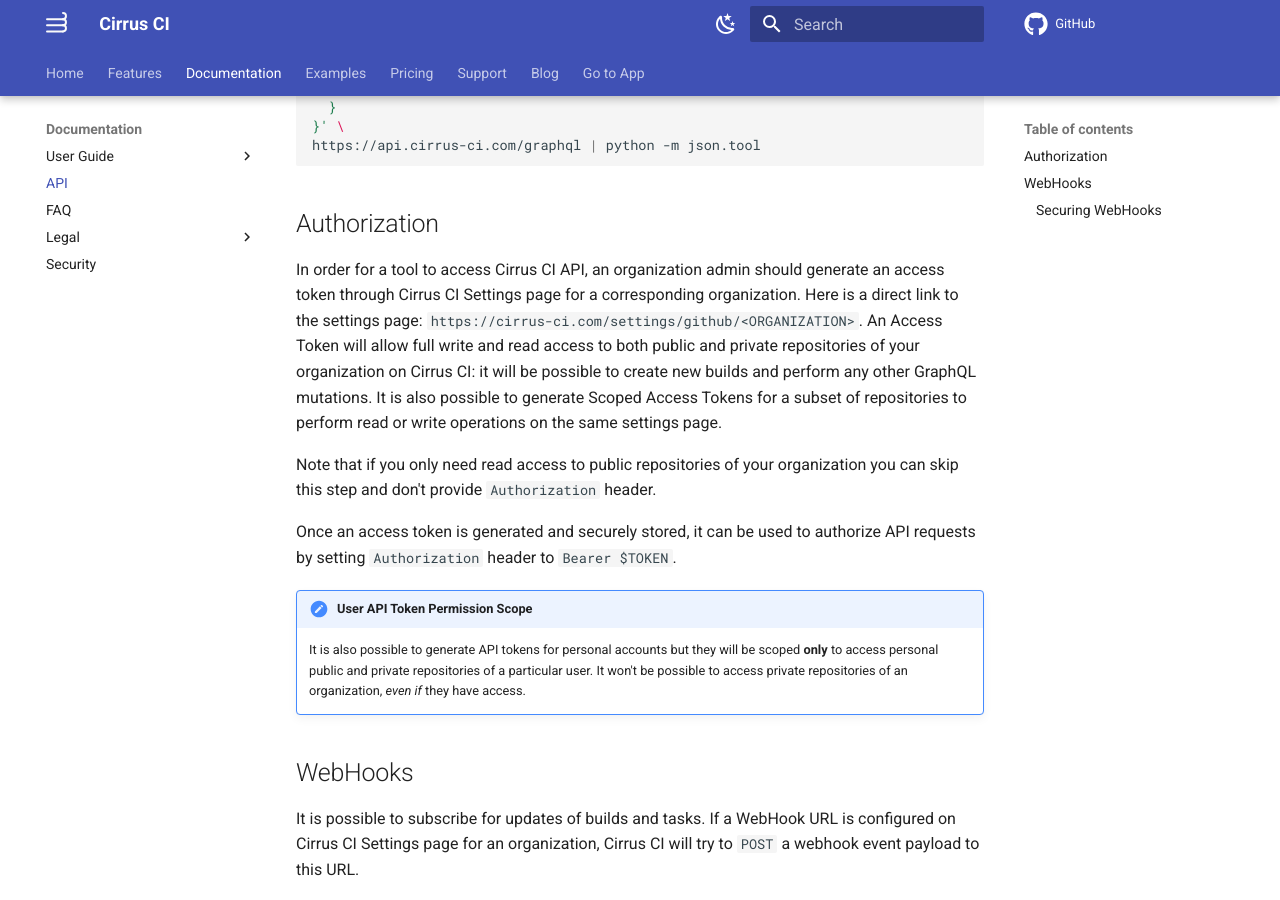
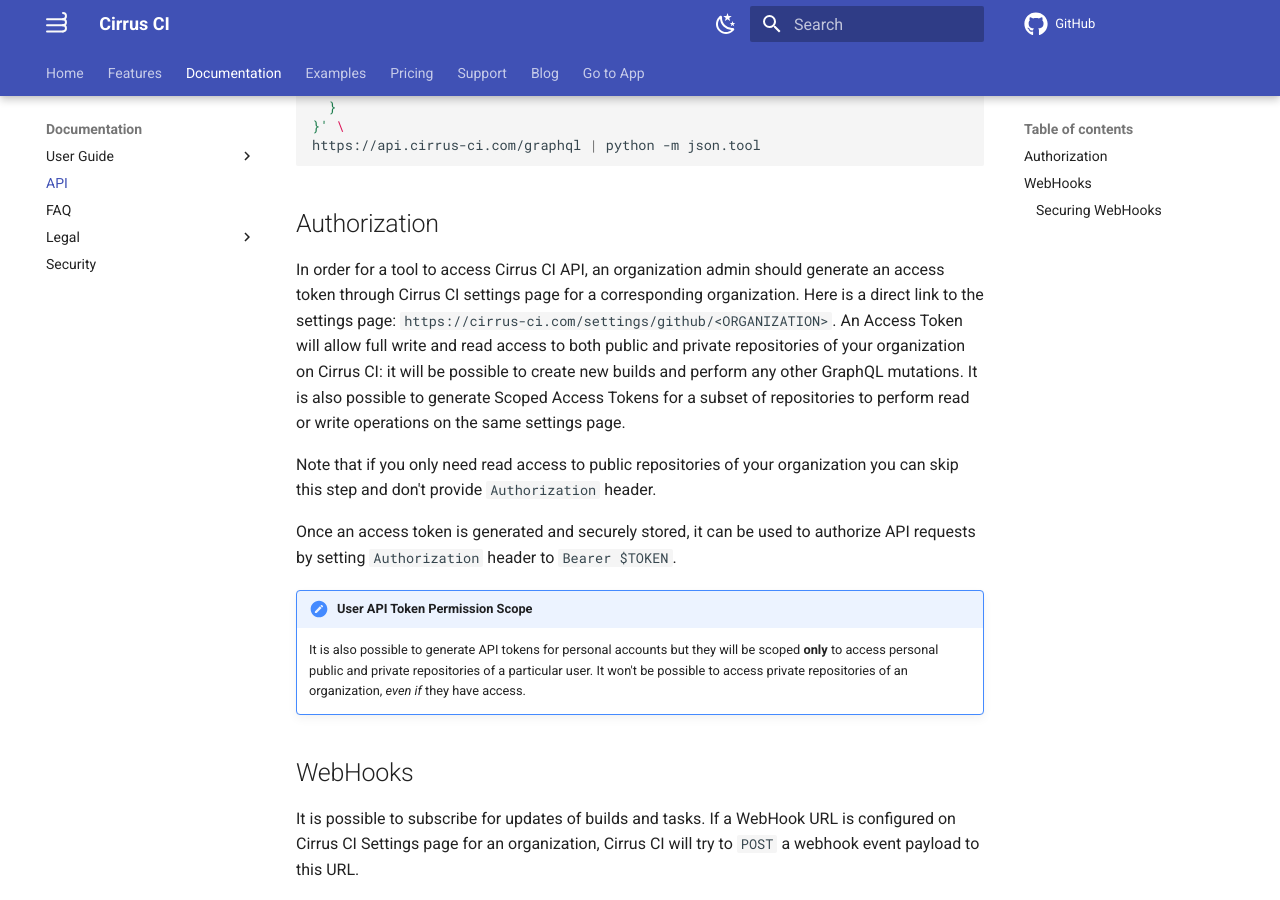
Before and after one commit to cirruslabs/cirrus-ci-docs, an MkDocs documentation site: the page built from docs/api.md, in a window 1280 px wide and 900 px high, scrolled down 326 px. Built offline with MkDocs 1.6.1 and Material for MkDocs 9.7.7, drawn with Linux system fonts in a browser that asks for light colours; comment, search, counter and statistics services are not loaded.

```diff
--- a/docs/api.md
+++ b/docs/api.md
@@ -19,7 +19,7 @@ https://api.cirrus-ci.com/graphql | python -m json.tool
 
 ## Authorization
 
-In order for a tool to access Cirrus CI API, an organization admin should generate an access token through Cirrus CI Settings page
+In order for a tool to access Cirrus CI API, an organization admin should generate an access token through Cirrus CI settings page
 for a corresponding organization. Here is a direct link to the settings page: `https://cirrus-ci.com/settings/github/<ORGANIZATION>`.
 An Access Token will allow full write and read access to both public and private repositories of your organization on Cirrus CI:
 it will be possible to create new builds and perform any other GraphQL mutations. It is also possible to generate Scoped
```
